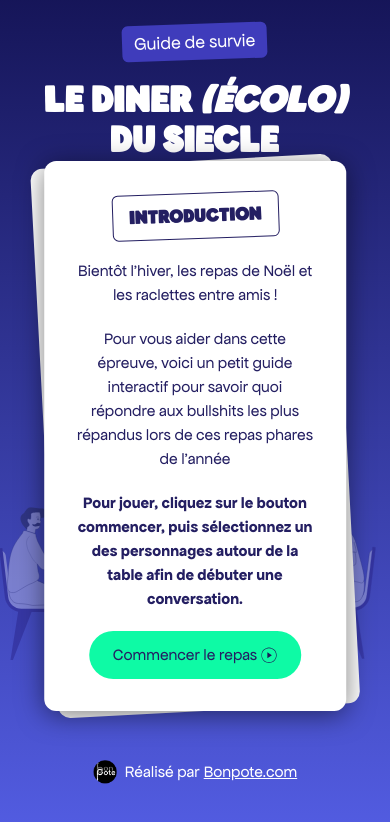
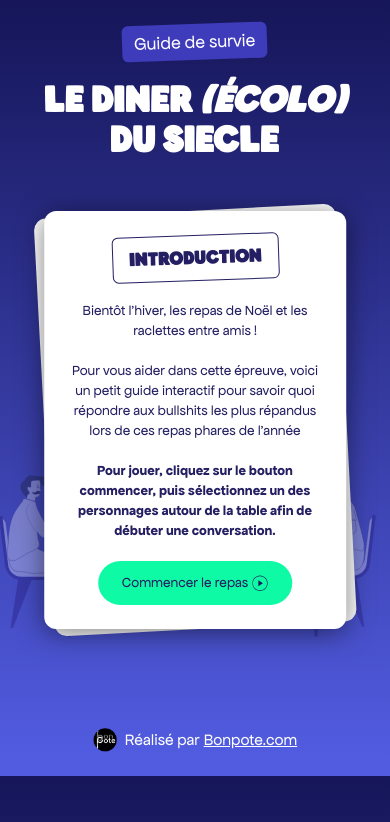
Before and after one commit to alexandre-mace/bonpote-diner-ecolo, a React (Create React App) app: page / in a window 390 px wide. Shown: the top 822 px of the page. Built offline with nearby package versions, Linux system fonts and the light colour scheme.

Commit message:
Update responsive

```diff
--- a/public/index.html
+++ b/public/index.html
@@ -26,7 +26,7 @@
     -->
     <title>Le diner (écolo) du siècle</title>
   </head>
-  <body>
+  <body class="md:min-h-screen">
     <noscript>You need to enable JavaScript to run this app.</noscript>
     <div id="root"></div>
     <!--
--- a/src/App.js
+++ b/src/App.js
@@ -124,7 +124,7 @@ function App() {
                         <Restart reset={reset}/>
                     }
                     <div
-                        className={`mt-[22rem] md:mt-56 w-full inline-block relative ${((!started || (pickedPerson && !pickedArgument)) ? ' opacity-30 pointer-events-none' : '')}`}>
+                        className={`mt-[20rem] md:mt-56 w-full inline-block relative ${((!started || (pickedPerson && !pickedArgument)) ? ' opacity-30 pointer-events-none' : '')}`}>
                         <div>
                             <div className={"absolute -top-28 w-full"}>
                                 <div className={"relative toaster-container"}>
--- a/src/components/Credit.js
+++ b/src/components/Credit.js
@@ -1,7 +1,7 @@
 import logoBonPote from "../assets/logo-bonpote.png";
 
 const Credit = () => (
-    <div className="mt-20 flex items-center justify-center text-center text-white">
+    <div className="mt-20 md:mt-20 mb-6 md:mb-0 flex items-center justify-center text-center text-white">
         <img src={logoBonPote} alt="Logo bonpote" className="mr-2 h-6"/> <span
         className="mr-1">Réalisé par</span> <a className="underline" target="_blank" rel="noreferrer"
                                                href="https://bonpote.com">Bonpote.com</a>
--- a/src/components/MobilePersonPicker.js
+++ b/src/components/MobilePersonPicker.js
@@ -1,11 +1,11 @@
-import {peopleData} from "../domain/people";
+import {JeanMarc, peopleData} from "../domain/people";
 
 const MobilePersonPicker = ({setPickedPerson}) => {
     return (
-        <div className={"absolute left-1/2 -translate-x-1/2 w-screen px-4"}>
+        <div className={"absolute -top-4 left-1/2 -translate-x-1/2 w-screen px-4"}>
             <div className={"grid grid-cols-3 gap-4 md:hidden pt-20 pb-10"}>
                 {
-                    Array.from(peopleData).map((person, i) => (
+                    Array.from(peopleData).filter(person => person[1].name !== JeanMarc).map((person, i) => (
                         <div
                             key={i}
                             className={"p-4 bg-[#41439D] rounded-md text-center cursor-pointer"}
--- a/src/components/OnBoarding.js
+++ b/src/components/OnBoarding.js
@@ -6,7 +6,7 @@ const OnBoarding = ({setStarted}) => (
             [0, 1].map(i => (
                     <div
                         key={i}
-                        className={`container text-blue-2 w-[100%] ${i === 1 ? 'pointer-events-none -rotate-3 z-10' : 'custom-shadow-1 z-20'} absolute top-1/2 left-1/2 mx-auto -translate-x-1/2 -translate-y-1/2 rounded-xl bg-white p-8 text-center md:max-w-2xl`}>
+                        className={`container text-sm md:text-base text-blue-2 w-[100%] ${i === 1 ? 'pointer-events-none -rotate-3 z-10' : 'custom-shadow-1 z-20'} absolute top-1/2 left-1/2 mx-auto -translate-x-1/2 -translate-y-1/2 rounded-xl bg-white p-6 md:p-8 text-center md:max-w-2xl`}>
                         <div
                             className="inline-block -rotate-2 rounded-md border border-blue-2 text-blue-2 p-4 py-2 text-center font-display font-extrabold text-lg">INTRODUCTION
                         </div>
--- a/src/domain/people.js
+++ b/src/domain/people.js
@@ -53,7 +53,7 @@ const getPersonColor = (personName) => {
 
 
 const peopleData = argumentsData.reduce((accumulator, argumentData) => {
-    if (!argumentData.Nom) {
+    if (!argumentData.Nom || (!argumentData.Arguments && argumentData.Nom !== JeanMarc)) {
         return accumulator
     }
 
--- a/src/index.css
+++ b/src/index.css
@@ -40,7 +40,6 @@ body {
   -webkit-font-smoothing: antialiased;
   -moz-osx-font-smoothing: grayscale;
   background: linear-gradient(0deg, #525CE1 1.85%, #0D0B45 114.28%);
-  height: 100vh;
   max-width: 100vw;
   overflow-x: hidden;
 }
--- a/tailwind.config.js
+++ b/tailwind.config.js
@@ -2,6 +2,7 @@
 module.exports = {
     content: [
         "./src/**/*.{js,jsx,ts,tsx}",
+        "./public/index.html",
     ],
     theme: {
         extend: {
```
